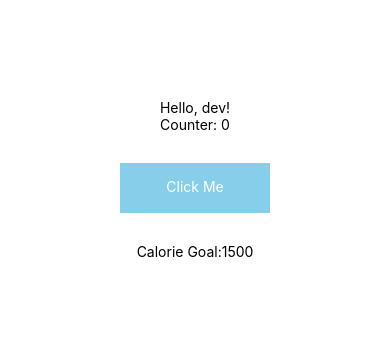
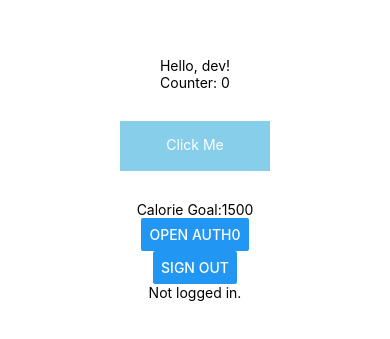
Before and after one commit to Matterhorn-Apps/ReactNativeApp, a React Native app: screen / in a window 390 px wide. Shown: the part 243-582 px from the top of the page. Built offline with nearby package versions, Linux system fonts and the light colour scheme.

Commit message:
WIP: Prototype authentication with Auth0

```diff
--- a/App.tsx
+++ b/App.tsx
@@ -1,5 +1,8 @@
 import React, { useState } from 'react';
-import { StyleSheet, Text, View, Button } from 'react-native';
+import {
+  StyleSheet, Text, View, Button
+} from 'react-native';
+import { AuthSession } from 'expo';
 import MatterhornApiClient, { CounterResponse } from './api-client/MatterhornApiClient';
 import PocButton from './components/PocButton';
 import getEnvVars from './environment';
@@ -10,12 +13,15 @@ const apiClient: MatterhornApiClient = new MatterhornApiClient(apiBaseUrl);
 
 const { message } = getEnvVars();
 
+const auth0ClientId = '0ngrMLtiiqOeY7ADbMSOq71tYb50LiUc';
+const auth0Domain = 'https://matterhorn-prototype.auth0.com';
+
 const styles = StyleSheet.create({
   container: {
     flex: 1,
     backgroundColor: '#fff',
     alignItems: 'center',
-    justifyContent: 'center',
+    justifyContent: 'center'
   }
 });
 
@@ -28,15 +34,40 @@ function retrieveCount(api: MatterhornApiClient, setCount: React.Dispatch<React.
   });
 }
 
+async function openAuth(setAuthResult: React.Dispatch<any>) {
+  const redirectUrl = encodeURIComponent(AuthSession.getRedirectUrl());
+  console.log(`redirectUrl: ${redirectUrl}`);
+  const authUrl = `${auth0Domain}/authorize?response_type=token&client_id=${auth0ClientId}&redirect_uri=${redirectUrl}&prompt=login`;
+  console.log(`authUrl: ${authUrl}`);
+  const result: any = await AuthSession.startAsync({ authUrl });
+  setAuthResult(result.params.access_token);
+}
+
+async function logout(setAuthResult: React.Dispatch<any>) {
+  if (!__DEV__) {
+    AuthSession.dismiss();
+  }
+
+  setAuthResult('');
+}
+
 export default function App() {
   const [count, setCount] = useState(0);
+  const [authResult, setAuthResult] = useState('');
 
   return (
     <View style={styles.container}>
       <Text>{message}</Text>
-      <Text>Counter: {count}</Text>
-      <PocButton title='Click Me' onPress={() => retrieveCount(apiClient, setCount)} />
+      <Text>
+        Counter:
+        {' '}
+        {count}
+      </Text>
+      <PocButton title="Click Me" onPress={() => retrieveCount(apiClient, setCount)} />
       <PocPrompt />
+      <Button title="Open Auth0" onPress={() => openAuth(setAuthResult)} />
+      <Button title="Sign out" onPress={() => logout(setAuthResult)} />
+      <Text>{authResult !== '' ? `Access token: ${authResult}` : 'Not logged in.'}</Text>
     </View>
   );
 }
--- a/app.json
+++ b/app.json
@@ -31,6 +31,7 @@
       "buildNumber": "0.1.0",
       "bundleIdentifier": "com.matterhorn.prototype-react-native",
       "supportsTablet": true
-    }
+    },
+    "scheme": "matterhorn-prototype-react-native"
   }
 }
```
Also changed, not shown: .eslintrc.json.
